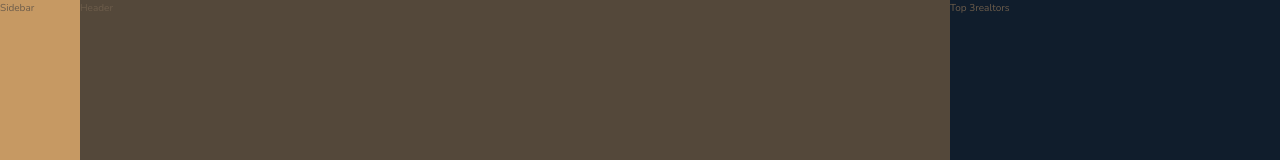
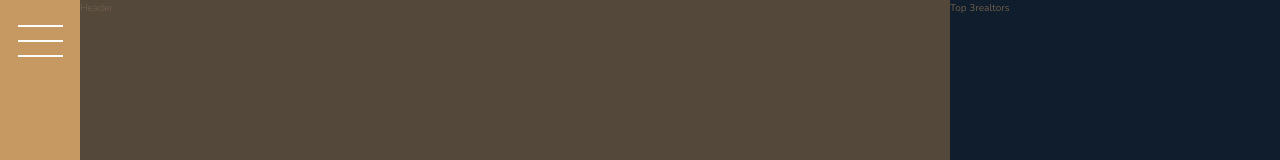
Before and after one commit to bachar78/Nexter-Project-Advanced-Css-Grid, a website: page index.html in a window 1280 px wide. Shown: the top 160 px of the page. Drawn offline with nearby package versions, Linux system fonts and the light colour scheme.

Commit message:
The side bar

```diff
--- a/index.html
+++ b/index.html
@@ -13,7 +13,10 @@
     <title>Document</title>
   </head>
   <body class="container">
-    <div class="sidebar">Sidebar</div>
+    <div class="sidebar">
+      <button class="nav-btn">
+      </button>
+    </div>
     <header class="header">Header</header>
     <div class="realtors">Top 3realtors</div>
     <section class="features">
@@ -338,15 +341,28 @@
     </section>
     <div class="footer">
       <ul class="nav">
-        <li class="nav__item"><a href="" class="nav__link">Find your dream home</a></li>
-        <li class="nav__item"><a href="" class="nav__link">Request Proposal</a></li>
-        <li class="nav__item"><a href="" class="nav__link">Download home planner</a></li>
+        <li class="nav__item">
+          <a href="" class="nav__link">Find your dream home</a>
+        </li>
+        <li class="nav__item">
+          <a href="" class="nav__link">Request Proposal</a>
+        </li>
+        <li class="nav__item">
+          <a href="" class="nav__link">Download home planner</a>
+        </li>
         <li class="nav__item"><a href="" class="nav__link">Contact us</a></li>
-        <li class="nav__item"><a href="" class="nav__link">submit your property</a></li>
-        <li class="nav__item"><a href="" class="nav__link">come work with us</a></li>
+        <li class="nav__item">
+          <a href="" class="nav__link">submit your property</a>
+        </li>
+        <li class="nav__item">
+          <a href="" class="nav__link">come work with us</a>
+        </li>
       </ul>
       <p class="copyright">
-        &copy; Copyright #######. Lorem ipsum dolor sit amet, consectetur adipisicing elit. Doloribus necessitatibus sed sunt nesciunt dolorum debitis ad rerum repellendus, provident quae tenetur illum dolorem veritatis quisquam perspiciatis minima harum vitae autem.
+        &copy; Copyright #######. Lorem ipsum dolor sit amet, consectetur
+        adipisicing elit. Doloribus necessitatibus sed sunt nesciunt dolorum
+        debitis ad rerum repellendus, provident quae tenetur illum dolorem
+        veritatis quisquam perspiciatis minima harum vitae autem.
       </p>
     </div>
   </body>
--- a/sass/_sidebar.scss
+++ b/sass/_sidebar.scss
@@ -1,5 +1,34 @@
 .sidebar {
-    background-color: $color-primary;
-    grid-row: sidebar-start/sidebar-end;
-    grid-row: 1/-1;
+  background-color: $color-primary;
+  grid-row: sidebar-start/sidebar-end;
+  grid-row: 1/-1;
+  display: flex;
+  justify-content: center;
 }
+
+.nav-btn {
+  border: none;
+  border-radius: 0;
+  background-color: #fff;
+  height: 2px;
+  width: 4.5rem;
+  margin-top: 4rem;
+
+  justify-content: center;
+
+  &::before,
+  &::after {
+    background-color: #fff;
+    height: 2px;
+    width: 4.5rem;
+    content: '';
+    display: block;
+  }
+
+  &::before {
+    transform: translateY(-1.5rem);
+  }
+  &::after {
+    transform: translateY(1.3rem);
+  }
+}
```
Also changed, not shown: css/style.css.
